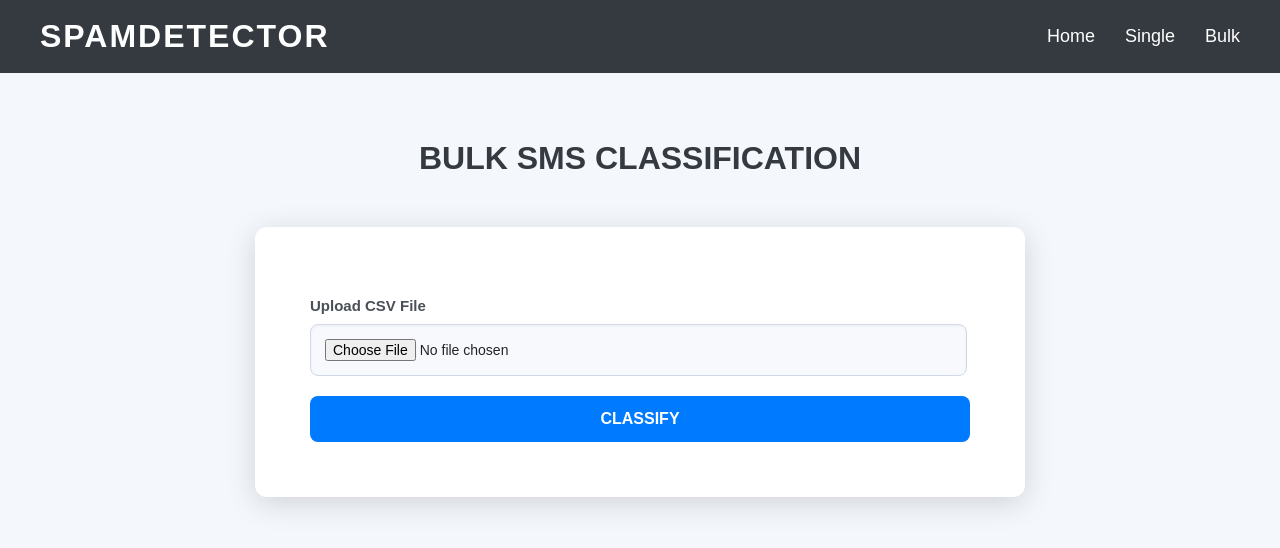
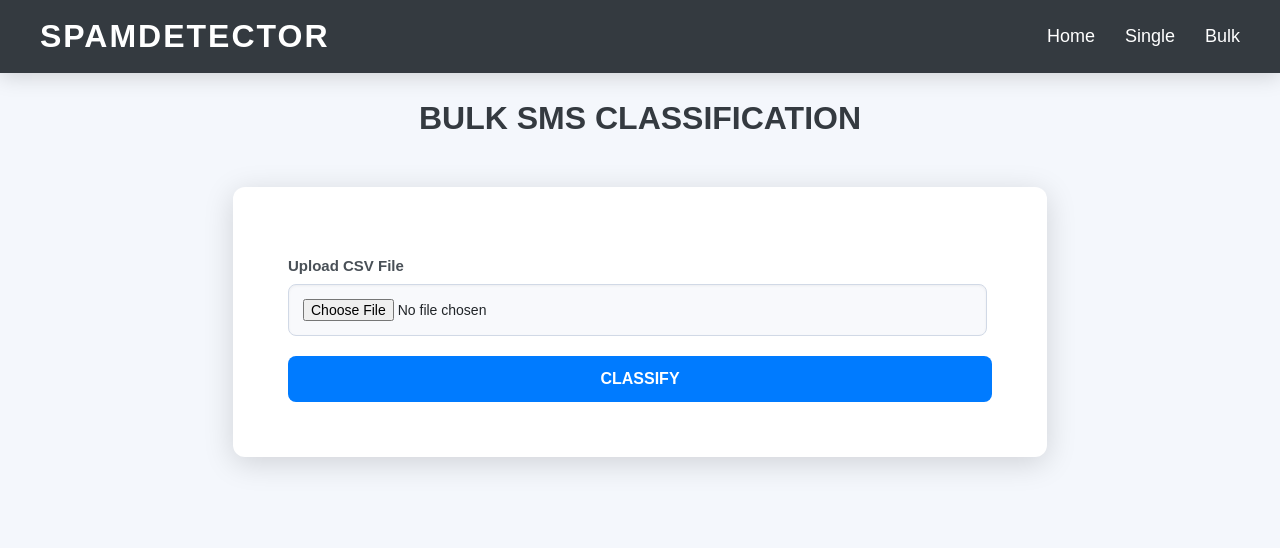
Before and after one commit to AnirudhV16/SpamCheck, a React (Vite) app: page /bulk in a window 1280 px wide. Shown: the top 548 px of the page. Built offline with nearby package versions, Linux system fonts and the light colour scheme; the HTML template or start-up script is replaced by a standard one.

Commit message:
single error

```diff
--- a/src/App.jsx
+++ b/src/App.jsx
@@ -4,7 +4,7 @@ import React from "react";
 import { BrowserRouter as Router, Route, Routes } from "react-router-dom"; // Use Routes instead of Switch
 import Home from "./components/home/Home";
 import Navbar from "./components/navbar/Navbar";
-import Single from "./components/navpage1/single";
+import Single from "./components/navpage1/Single";
 import Bulkk from "./components/navpage2/Bulkk";
 import Models from "./components/navpage3/Models";
 
--- a/src/components/navpage1/Single.css
+++ b/src/components/navpage1/Single.css
@@ -1,11 +1,11 @@
-.page {
+/*.page {
     font-family: Arial, sans-serif;
     margin: 0;
     padding: 40px;
     background-color: #f4f7fc;
     min-height: 80vh;
     color: #212529;
-}
+}*/
 
 .title {
     text-align: center;
```
